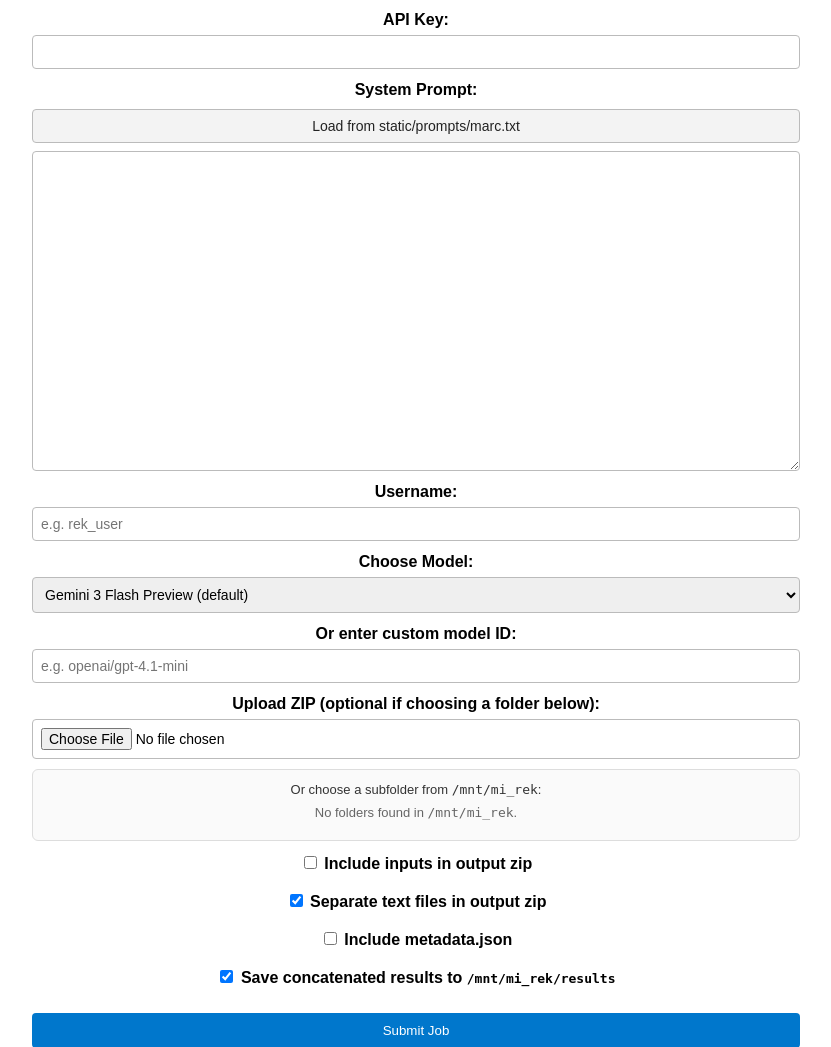
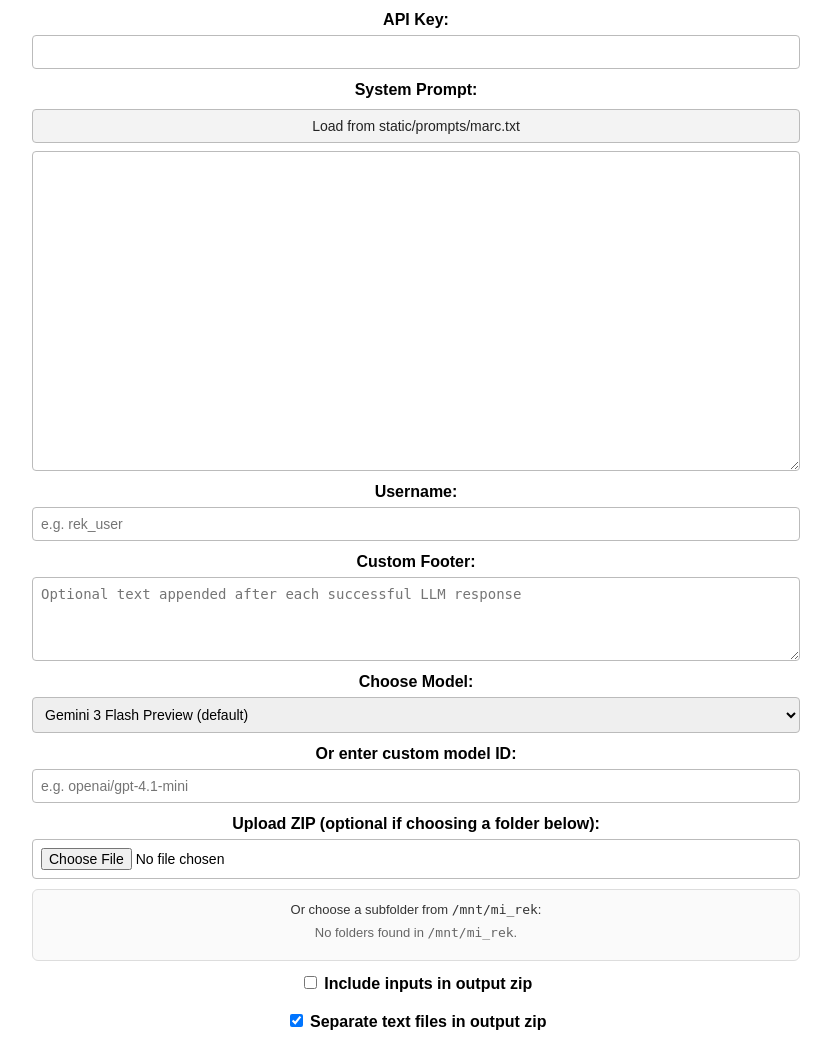
Before and after one commit to ValRCS/openrouter_batch_processor, a Flask app: page /marc in a window 1280 px wide. Shown: the part 252-1299 px from the top of the page, without its empty margins (224-1055 px from the left). Run offline with Flask 3, Linux system fonts and the light colour scheme.

Commit message:
feat: add custom footer input and handling in MARC template and processing

```diff
--- a/app.py
+++ b/app.py
@@ -620,6 +620,7 @@ def handle_submission(
         api_key = request.form["api_key"]
         system_prompt = request.form["system_prompt"]
         username = request.form.get("username", "").strip()
+        custom_footer = request.form.get("customFooter", "")
         model_custom = request.form.get("model_custom", "").strip()
         model_dropdown = request.form.get("model_dropdown", "google/gemini-3-flash-preview")
         model = model_custom if model_custom else model_dropdown
@@ -682,6 +683,7 @@ def handle_submission(
             "api_key": api_key,
             "system_prompt": system_prompt,
             "username": username if source_route == "marc" else "",
+            "custom_footer": custom_footer if source_route == "marc" else "",
             "model": model,
             "submitted_at": timestamp,
             "include_inputs": include_inputs,
--- a/static/scripts/form-cache.js
+++ b/static/scripts/form-cache.js
@@ -12,6 +12,7 @@
 
   const promptField = document.querySelector('textarea[name="system_prompt"]');
   const usernameField = document.querySelector('input[name="username"]');
+  const customFooterField = document.querySelector('textarea[name="customFooter"]');
   const modelDropdown = document.querySelector('select[name="model_dropdown"]');
   const modelCustom = document.querySelector('input[name="model_custom"]');
   const apiKeyField = document.querySelector('input[name="api_key"]');
@@ -75,6 +76,11 @@
   const storedUsername = localStorage.getItem(key("username"));
   if (storedUsername !== null && usernameField) {
     usernameField.value = storedUsername;
+  }
+
+  const storedCustomFooter = localStorage.getItem(key("custom_footer"));
+  if (storedCustomFooter !== null && customFooterField) {
+    customFooterField.value = storedCustomFooter;
   }
 
   const storedApiKey = localStorage.getItem(key("api_key"));
@@ -200,6 +206,10 @@
       localStorage.setItem(key("username"), usernameField.value);
     }
 
+    if (customFooterField) {
+      localStorage.setItem(key("custom_footer"), customFooterField.value);
+    }
+
     const customValue = modelCustom ? modelCustom.value.trim() : "";
     const dropdownValue = modelDropdown ? modelDropdown.value : "";
     const chosenModel = customValue || dropdownValue;
--- a/static/styles/style.css
+++ b/static/styles/style.css
@@ -55,6 +55,13 @@ textarea {
   resize: vertical;
   min-height: 40vh;
   flex: 1 1 auto;
+}
+
+textarea.compact-textarea {
+  min-height: 0;
+  height: 6em;
+  overflow-y: auto;
+  flex: 0 0 auto;
 }
 
 input[type="submit"] {
--- a/templates/marc.html
+++ b/templates/marc.html
@@ -20,6 +20,14 @@
 
         <label>Username:</label>
         <input type="text" name="username" placeholder="e.g. rek_user">
+
+        <label>Custom Footer:</label>
+        <textarea
+          name="customFooter"
+          class="compact-textarea"
+          rows="3"
+          placeholder="Optional text appended after each successful LLM response"
+        ></textarea>
 
         <label>Choose Model:</label>
         {% include "_model_dropdown.html" %}
--- a/worker.py
+++ b/worker.py
@@ -124,6 +124,14 @@ def _save_concatenated_results(rows, output_dir):
         f.write(content)
     return output_path
 
+def _append_custom_footer(output_text, footer_text):
+    footer = str(footer_text or "")
+    if not footer.strip():
+        return output_text
+    base_text = "" if output_text is None else str(output_text)
+    separator = "" if not base_text or base_text.endswith(("\n", "\r")) else "\n"
+    return f"{base_text}{separator}{footer}"
+
 def process_job(job_id, meta):
     job_dir = os.path.join(UPLOAD_FOLDER, job_id)
     input_dir = os.path.join(job_dir, "input")
@@ -141,6 +149,7 @@ def process_job(job_id, meta):
     group_by_subfolder = meta.get("group_by_subfolder", False)
     separate_outputs = meta.get("separate_outputs", False)
     include_metadata = meta.get("include_metadata", False)
+    custom_footer = meta.get("custom_footer", "")
 
     # for progress tracking
     groups = _build_groups(input_dir, group_by_subfolder)
@@ -179,13 +188,18 @@ def process_job(job_id, meta):
 
             headers = {"Authorization": f"Bearer {meta['api_key']}"}
 
+            should_append_footer = False
             try:
                 r = requests.post(OPENROUTER_URL, json=payload, headers=headers, timeout=120)
                 r.raise_for_status()
                 data = r.json()
                 reply = data["choices"][0]["message"]["content"]
+                should_append_footer = True
             except Exception as e:
                 reply = f"ERROR: {e}"
+
+            if should_append_footer:
+                reply = _append_custom_footer(reply, custom_footer)
 
             rows.append({"file": group_id, "output": reply})
 
```
